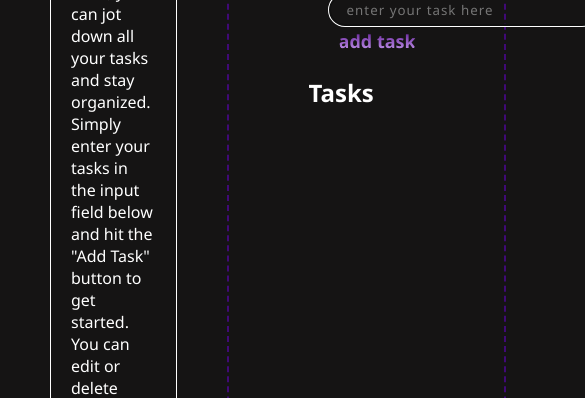
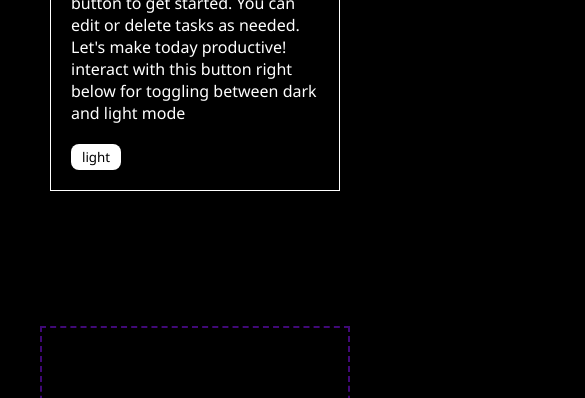
Before and after one commit to tejesh025/To-Do-List, a plain HTML site: page index.html in a window 390 px wide. Shown: the part 222-620 px from the top of the page, 585 px wide, since content can reach past the window. Drawn offline with Linux system fonts and the light colour scheme.

Commit message:
css - media query test

```diff
--- a/style.css
+++ b/style.css
@@ -6,13 +6,12 @@
 }
 
 body {
-
-    background-image: linear-gradient(to bottom, rgb(21, 20, 20)100%, rgb(64, 9, 119));
-    background-color: rgb(224, 235, 201);
+    /* background-image: url(j.jpg); */
+    background-color: rgb(0,0,0);
     display: flex;
 }
 .left{
-
+    position: relative;
     border: 1px solid white;
     width: 50%;
     height: 83vh;
@@ -24,19 +23,23 @@ body {
 }
 
 .right {
-    width: 50%;
+
+    width: auto;
     height: 60vh;
     border: 2px solid rgb(64, 9, 119);
     float: right;
     padding-top: 20px;
-    padding-left: 80px;
+
     margin-top:135px;
+    margin-left: 40px;
     margin-right: 40px;
     flex-grow: 1;
     border-style: dashed;
     padding-bottom: 40px;
 }
-
+.r1{
+    margin: 40px;
+}
 .inpt {
    margin-top: 8%;
 }
@@ -49,7 +52,7 @@ form {
 #inptask {
     padding-left: 17px;
     height: 30px;
-    width: 250px;
+    width: auto;
     border-radius: 20px;
     border: 0.2px solid gray;
     background-color: transparent;
@@ -95,7 +98,7 @@ form {
 
 .taskl {
     margin-left: 20px;
-    margin-top: 10px;
+    margin-top: 1vh;
     padding-left: 17px;
     height: 30px;
     width: 325px;
@@ -143,3 +146,60 @@ form {
 .taskl:hover{
     border: 2px solid white;
 }
+@media screen and (max-width:768px) {
+    body{
+        display: flex;
+        flex-direction: column;
+
+    }
+    .left{
+     width: auto;
+     height: auto;
+
+    }
+    .right{
+        flex: 1;
+        display: flex;
+        justify-content: center;
+        padding: 10px;
+        height: auto;
+        margin-bottom: 40px;
+        flex-wrap: wrap;
+         }
+
+    .taskl{
+        width:250px;
+
+    }
+    .tasklist{
+        width:180px ;
+    }
+    .right h2{
+        text-align: center;
+    }
+    form{
+        width: auto;
+        display: flex;
+        justify-content: center ;
+        transform: scale(0.93);
+
+    }
+    .tasks{
+        display: flex;
+        align-items: center;
+
+        flex-direction: column;
+        transform: scale(0.95);
+    }
+}
+
+#mode{
+    margin: 20px 0px 0px;
+    width: 50px;
+    color: black;
+    background-color: white;
+    border-radius: 8px;
+    border: none;
+    padding: 4px;
+    font-weight: 500;
+}
```
